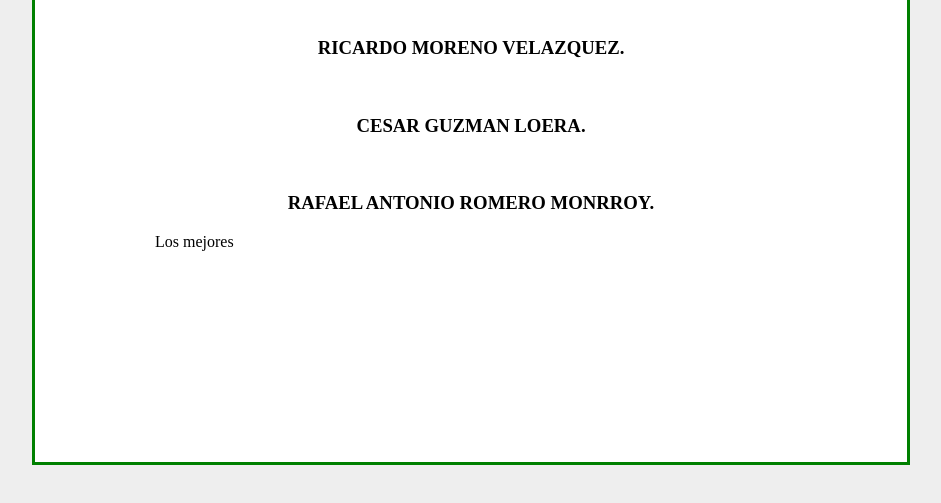
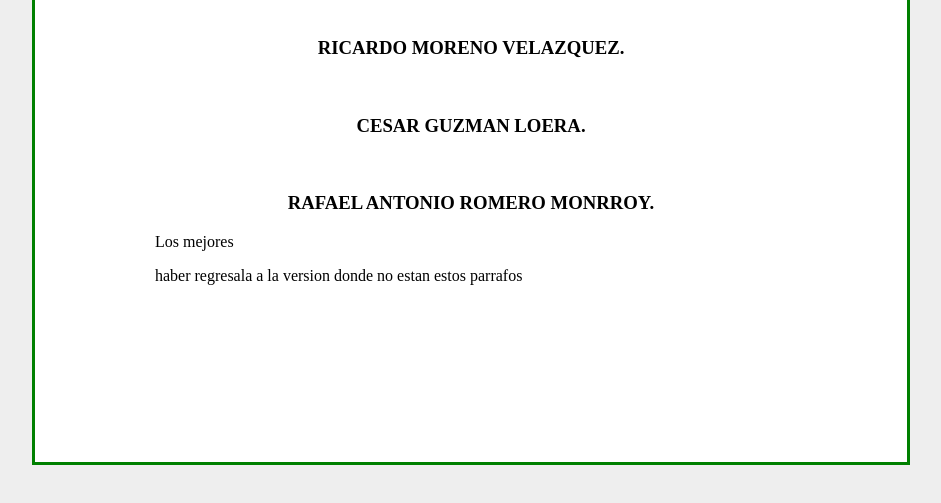
Before and after one commit to RicardoMegaByte/mi-proyecto, a plain HTML site: page index.html in a window 1280 px wide. Shown: the part 89-592 px from the top of the page, without its empty margins (169-1110 px from the left). Drawn offline with Linux system fonts and the light colour scheme.

Commit message:
editalo we

```diff
--- a/index.html
+++ b/index.html
@@ -18,6 +18,7 @@
 	<BR>
 	<h3 style="text-align: center ;">RAFAEL ANTONIO ROMERO MONRROY. </h3>
 	<p>Los mejores</p>
+	<p>haber regresala a la version donde no estan estos parrafos</p>
 
 	</div>
 
```
